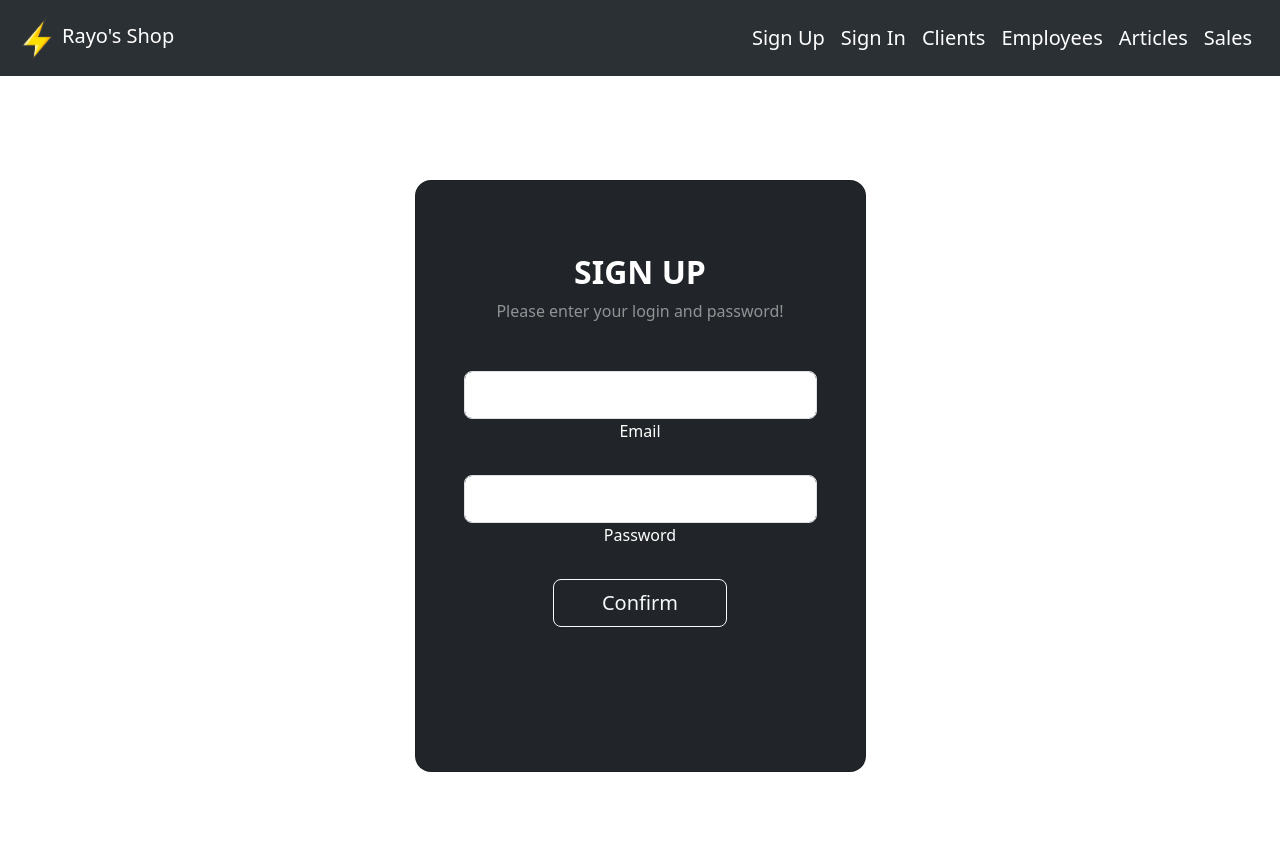
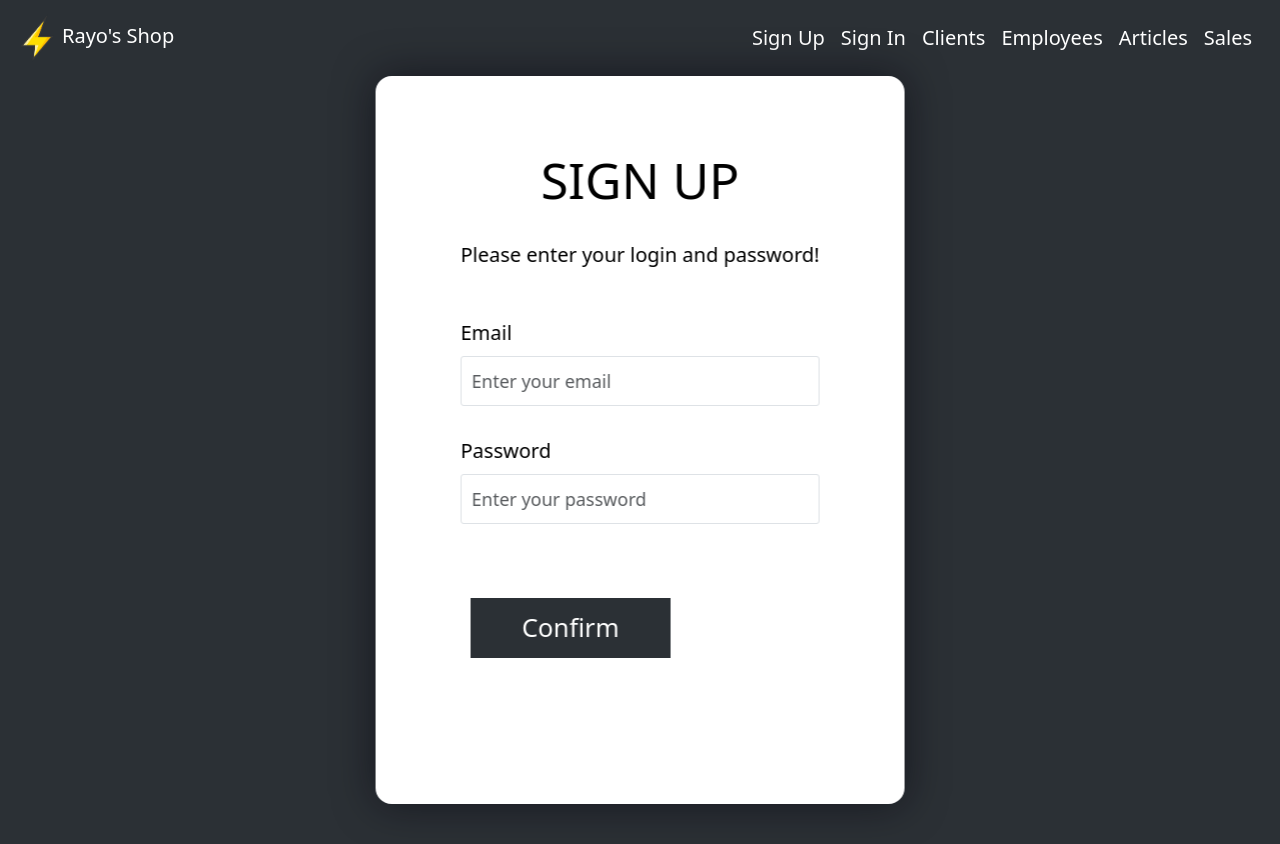
Before and after one commit to Rayofelix/ProyectoWeb, a Vue app in the folder proyecto/frontend/shop/: page /clients/login in a window 1280 px wide. Shown: the top 844 px of the page. Built offline with nearby package versions, Linux system fonts and the light colour scheme; no server answers.

Commit message:
Disenio todo feo me vale ya haz tus cosas nino

```diff
--- a/proyecto/frontend/shop/src/assets/base.css
+++ b/proyecto/frontend/shop/src/assets/base.css
@@ -0,0 +1,79 @@
+body{
+    background: rgba(43, 48, 53, 1)
+  }
+  .tableDesign{
+    background: rgba(255, 255, 255,0.1);
+    }
+  .titleCard{
+    background-color: rgb(255,255,255);
+    position: absolute;
+    transform: translate(-50%,-50%);
+    top: 55%;
+    left: 50%;
+    border-radius: 10px;
+    backdrop-filter: blur(10px);
+    border: 2px solid rgb(255,255,255);
+    box-shadow: 0 0 40px rgba(8,7,16,0.6);
+    padding: 0px 35px 0px 35px;
+  }
+  .title{
+    color: black;
+    font-size: 50px;
+    text-align: center
+  }
+  .subtitle{
+    color: black;
+    display: block;
+    margin-top: 30px;
+    font-size: 20px;
+    font-weight: 500;
+  }
+  .inputDesign{
+    display: block;
+    height: 50px;
+    width: 100%;
+    background: rgba(255, 255, 255,0.1);
+    border-radius: 3px;
+    padding: 0 10px;
+    margin-top: 8px;
+    font-size: 18px;
+    font-weight: 300;
+  }
+  .btnDesign{
+    margin-top: 50px;
+    margin-left: 10px;
+    background:rgba(43, 48, 53, 1);
+    color:#fff;
+    border:none;
+    position:relative;
+    height:60px;
+    font-size:1.6em;
+    padding:0 2em;
+    cursor:pointer;
+    transition:800ms ease all;
+    outline:none;
+  }
+  .btnDesign:hover{
+  background:#fff;
+  color:rgba(43, 48, 53, 1);
+}
+  .btnDesign:before,.btnDesign:after{
+    content:'';
+    position:absolute;
+    top:0;
+    right:0;
+    height:2px;
+    width:0;
+    background: rgba(43, 48, 53, 1);
+    transition:400ms ease all;
+  }
+  .btnDesign:after{
+    right:inherit;
+    top:inherit;
+    left:0;
+    bottom:0;
+  }
+  .btnDesign:hover:before,.btnDesign:hover:after{
+    width:100%;
+    transition:800ms ease all;
+  }
--- a/proyecto/frontend/shop/src/assets/searchBar.css
+++ b/proyecto/frontend/shop/src/assets/searchBar.css
@@ -5,7 +5,7 @@
 }
 .search{
     text-align: center;
-    background: #f1f1f1;
+    background: rgba(255, 255, 255,0.1);
     border-radius: 15px;
     font-size: 1.3em;
     margin-left: 5px;
--- a/proyecto/frontend/shop/src/views/ArticlesView.vue
+++ b/proyecto/frontend/shop/src/views/ArticlesView.vue
@@ -2,7 +2,7 @@
     <div class="container">
         <div class="container-search">
             <input class="search" type="search" name="searchArticle" id="searchArticle" placeholder="Search">
-            <button @click="getArticlesNameOrDescription()" class="btn btnSearch"><Icon icon="hugeicons:search-02" /></button>
+            <button @click="getArticlesNameOrDescription()" class="btn btnSearch"><Icon icon="gravity-ui:magnifier" width="1.2em" height="1.2em"  style="color: white" /></button>
         </div>
         <div class="card">
             <div class="card-header">
--- a/proyecto/frontend/shop/src/views/ClientsView.vue
+++ b/proyecto/frontend/shop/src/views/ClientsView.vue
@@ -2,7 +2,7 @@
     <div class="container">
         <div class="container-search">
             <input class="search" type="search" name="searchClient" id="searchClient" placeholder="Search">
-            <button @click="getClientsNameOrId()" class="btn btnSearch"><Icon icon="hugeicons:search-02" /></button>
+            <button @click="getClientsNameOrId()" class="btn btnSearch"><Icon icon="gravity-ui:magnifier" width="1.2em" height="1.2em"  style="color: white" /></button>
         </div>
         <div class="card">
             <div class="card-header">
--- a/proyecto/frontend/shop/src/views/EmployeeView.vue
+++ b/proyecto/frontend/shop/src/views/EmployeeView.vue
@@ -2,7 +2,7 @@
     <div class="container">
         <div class="container-search">
             <input class="search" type="search" name="searchEmployee" id="searchEmployee" placeholder="Search">
-            <button @click="getEmployeesNameOrId()" class="btn btnSearch"><Icon icon="hugeicons:search-02" /></button>
+            <button @click="getEmployeesNameOrId()" class="btn btnSearch"><Icon icon="gravity-ui:magnifier" width="1.2em" height="1.2em"  style="color: white" /></button>
         </div>
         <div class="card">
             <div class="card-header">
--- a/proyecto/frontend/shop/src/views/LoginView.vue
+++ b/proyecto/frontend/shop/src/views/LoginView.vue
@@ -3,29 +3,29 @@
   <div class="container py-5 h-100">
     <div class="row d-flex justify-content-center align-items-center h-100">
       <div class="col-12 col-md-8 col-lg-6 col-xl-5">
-        <div class="card bg-dark text-white" style="border-radius: 1rem;">
-          <div class="card-body p-5 text-center">
+        <div class="card titleCard" style="border-radius: 1rem;">
+          <div class="card-body p-5">
 
             <div class="mb-md-5 mt-md-4 pb-5">
 
-              <h2 class="fw-bold mb-2 text-uppercase">Sign up</h2>
-              <p class="text-white-50 mb-5">Please enter your login and password!</p>
+              <h2 class="title text-uppercase">Sign up</h2>
+              <p class="subtitle mb-5">Please enter your login and password!</p>
 
               <div v-if="message==1" class="alert alert-primary" role="alert">
                 Registered User Successfully!
               </div>
 
               <div data-mdb-input-init class="form-outline form-white mb-4">
-                <input v-model="email" type="email" id="typeEmailX" class="form-control form-control-lg" />
-                <label class="form-label" for="typeEmailX">Email</label>
+                <label class="form-label subtitle" for="typeEmailX">Email</label>
+                <input placeholder="Enter your email" v-model="email" type="email" id="typeEmailX" class="form-control form-control-lg inputDesign" />
               </div>
 
               <div data-mdb-input-init class="form-outline form-white mb-4">
-                <input v-model="password" type="password" id="typePasswordX" class="form-control form-control-lg" />
-                <label class="form-label" for="typePasswordX">Password</label>
+                <label class="form-label subtitle" for="typePasswordX">Password</label>
+                <input placeholder="Enter your password" v-model="password" type="password" id="typePasswordX" class="form-control form-control-lg inputDesign" />
               </div>
 
-              <button @click.prevent="login()" class="btn btn-outline-light btn-lg px-5" type="submit">Confirm</button>
+              <button @click.prevent="login()" class="btnDesign" type="submit">Confirm</button>
 
             </div>
 
@@ -38,6 +38,7 @@
 </template>
 <script>
 import { getAuth,createUserWithEmailAndPassword } from 'firebase/auth';
+import '../assets/base.css'
   export default{
     name: "LoginView",
     data(){
--- a/proyecto/frontend/shop/src/views/MenuView.vue
+++ b/proyecto/frontend/shop/src/views/MenuView.vue
@@ -25,6 +25,7 @@
 <script>
 import { getAuth,onAuthStateChanged,signOut } from "firebase/auth";
 import { RouterLink } from 'vue-router';
+import { Icon } from '@iconify/vue'
 
 export default{
     name:'MenuView',
--- a/proyecto/frontend/shop/src/views/SalesView.vue
+++ b/proyecto/frontend/shop/src/views/SalesView.vue
@@ -2,7 +2,7 @@
     <div class="container">
         <div class="container-search">
             <input class="search" type="search" name="searchSale" id="searchSale" placeholder="Search">
-            <button @click="getSalesId()" class="btn btnSearch"><Icon icon="hugeicons:search-02" /></button>
+            <button @click="getSalesId()" class="btn btnSearch"><Icon icon="gravity-ui:magnifier" width="1.2em" height="1.2em"  style="color: white" /></button>
         </div>
         <div class="card">
             <div class="card-header">
--- a/proyecto/frontend/shop/src/views/SignInView.vue
+++ b/proyecto/frontend/shop/src/views/SignInView.vue
@@ -3,29 +3,27 @@
       <div class="container py-5 h-100">
         <div class="row d-flex justify-content-center align-items-center h-100">
           <div class="col-12 col-md-8 col-lg-6 col-xl-5">
-            <div class="card bg-dark text-white" style="border-radius: 1rem;">
-              <div class="card-body p-5 text-center">
-
+            <div class="card titleCard" style="border-radius: 1rem;">
+              <div class="card-body p-5">
                 <div class="mb-md-5 mt-md-4 pb-5">
-
-                  <h2 class="fw-bold mb-2 text-uppercase">Sign In</h2>
-                  <p class="text-white-50 mb-5">Please enter your login and password!</p>
+                  <h2 class="title mb-2 text-uppercase">Sign In</h2>
+                  <p class="subtitle mb-5">Please enter your login and password!</p>
 
                   <div v-if="message" class="alert alert-primary" role="alert">
                     {{ message }}
                   </div>
 
-                  <div data-mdb-input-init class="form-outline form-white mb-4">
-                    <input v-model="email" type="email" id="typeEmailX" class="form-control form-control-lg" />
-                    <label class="form-label" for="typeEmailX">Email</label>
+                  <div data-mdb-input-init class="form-outline mb-4">
+                    <label class="form-label subtitle" for="typeEmailX">Email</label>
+                    <input placeholder="Enter your email" v-model="email" type="email" id="typeEmailX" class="inputDesign form-control form-control-lg" />
                   </div>
 
                   <div data-mdb-input-init class="form-outline form-white mb-4">
-                    <input v-model="password" type="password" id="typePasswordX" class="form-control form-control-lg" />
-                    <label class="form-label" for="typePasswordX">Password</label>
+                    <label class="form-label subtitle" for="typePasswordX">Password</label>
+                    <input placeholder="Enter your password" v-model="password" type="password" id="typePasswordX" class="inputDesign" />
                   </div>
-                  <button @click.prevent="signInGoogle()" class="btn btn-outline-light btn-lg px-5" type="submit"><Icon icon='logos:google-icon'/>Google</button>
-                  <button @click.prevent="signIn()" class="btn btn-outline-light btn-lg px-5" type="submit">Sign In</button>
+                  <button @click.prevent="signInGoogle()" class="btnDesign" type="submit"><Icon icon='logos:google-icon'/>Google</button>
+                  <button @click.prevent="signIn()" class="btnDesign" type="submit">Sign In</button>
 
                 </div>
 
@@ -39,6 +37,7 @@
     <script>
     import { getAuth,signInWithEmailAndPassword,GoogleAuthProvider,signInWithPopup } from 'firebase/auth';
     import { Icon } from '@iconify/vue'
+    import '../assets/base.css'
       export default{
         name: "LoginView",
         components:{Icon},
```
